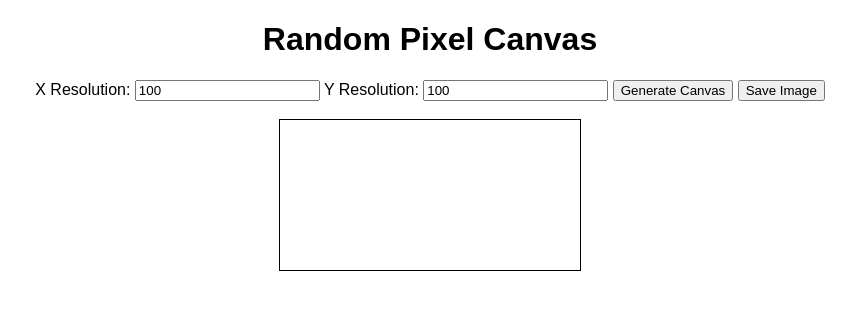
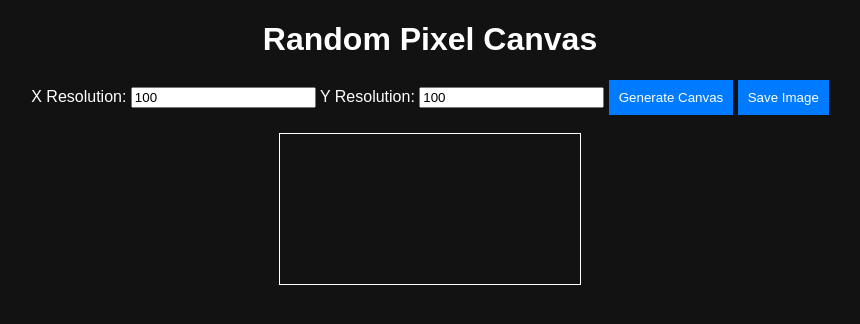
Before and after one commit to LunaAug9th/hexplr.pro_sites, a plain HTML site: page 01canvas.html in a window 1280 px wide. Shown: the whole page, without its empty margins (210-1070 px from the left). Drawn offline with Linux system fonts and the light colour scheme.

Commit message:
Update 01canvas.html

```diff
--- a/01canvas.html
+++ b/01canvas.html
@@ -6,11 +6,26 @@
     <title>Random Pixel Canvas</title>
     <style>
         body {
+            background-color: #121212;
+            color: #ffffff;
             text-align: center;
             font-family: Arial, sans-serif;
         }
+        label {
+            color: #ffffff;
+        }
         canvas {
-            border: 1px solid black;
+            border: 1px solid #ffffff;
+        }
+        button {
+            background-color: #007BFF;
+            color: white;
+            border: none;
+            padding: 10px;
+            cursor: pointer;
+        }
+        button:hover {
+            background-color: #0056b3;
         }
     </style>
 </head>
```
